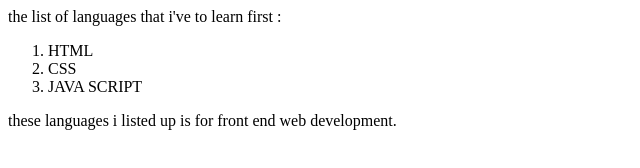
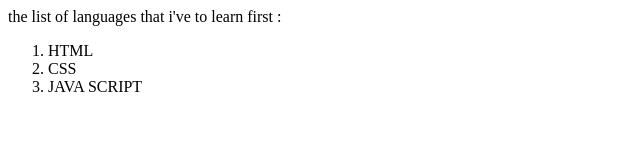
Before and after one commit to ismet946/yeni, a plain HTML site: page index.html in a window 1280 px wide. Shown: the whole page, without its empty margins (0-640 px from the left). Drawn offline with Linux system fonts and the light colour scheme.

Commit message:
deleted unwanted code

```diff
--- a/index.html
+++ b/index.html
@@ -9,6 +9,6 @@
             <li>CSS </li>
             <li>JAVA SCRIPT </li>
         </ol>
-        these languages i listed up is for front end web development.
+
     </body>
 </html>
```
